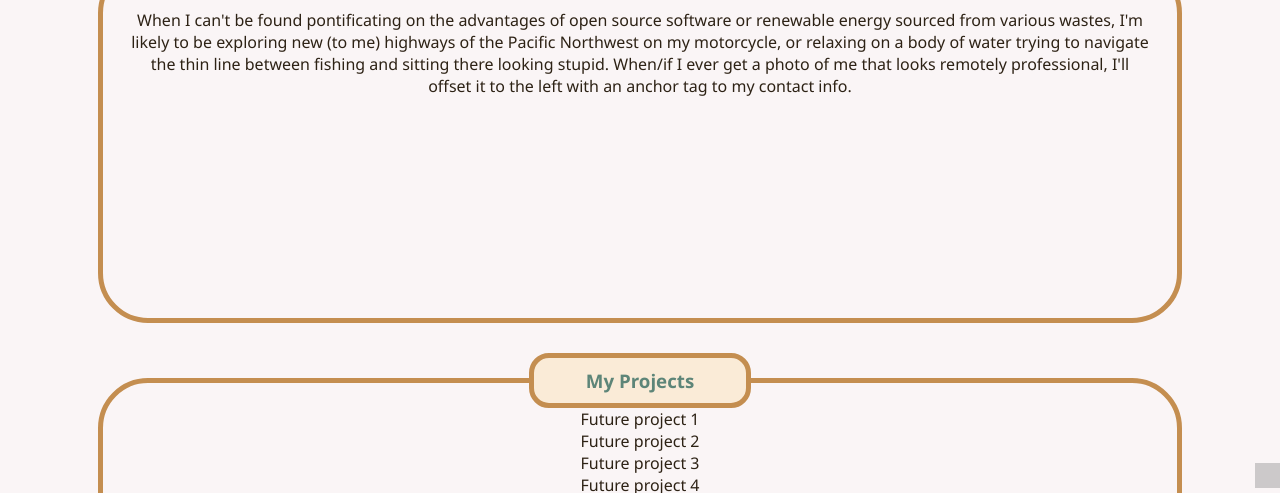
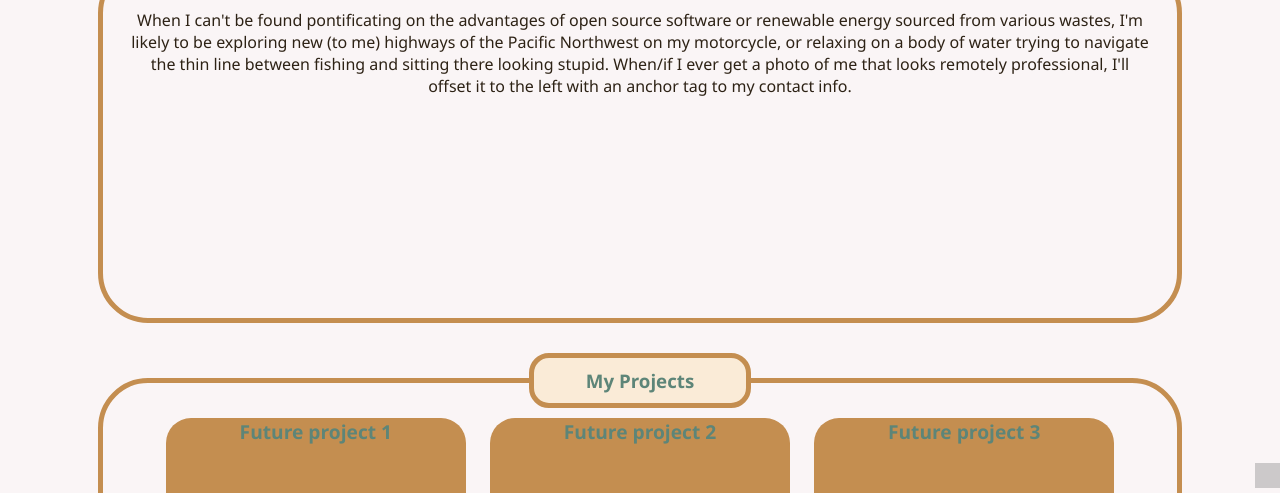
Before and after one commit to jevanson22/advanced_CSS_asignment, a plain HTML site: page index.html in a window 1280 px wide. Shown: the part 307-800 px from the top of the page. Drawn offline with Linux system fonts and the light colour scheme; grey boxes are pictures that could not be loaded.

Commit message:
Add files via upload

```diff
--- a/index.html
+++ b/index.html
@@ -28,13 +28,13 @@
             </p>
             </div>
 
-
+<!--get help with the new problems fixing the old problems created. Project div should expand down with content when in phone mode-->
         <section id="projects"><h3 class="card_header">My Projects</h3></section>
             <div class="card">
-                <div class="future_projects">Future project 1</div>
-                <div class="future_projects">Future project 2</div>
-                <div class="future_projects">Future project 3</div>
-                <div class="future_projects">Future project 4</div>
+                <div id="future_projects">Future project 1</div>
+                <div id="future_projects">Future project 2</div>
+                <div id="future_projects">Future project 3</div>
+                <div id="future_projects">Future project 4</div>
             </div>
 
 
--- a/style.css
+++ b/style.css
@@ -99,9 +99,16 @@ nav h2 {
 }
 
 #future_projects {
+    height: 300px;
+    width: 300px;
+    margin: 10px;
     color: #5D8578;
-    display:flex;
-    flex-wrap: wrap;
+    display: inline-flex;
+    background-color: #C48E50;
+    justify-content: center;
+    border-radius: 25px;
+    font-size: larger;
+    font-weight: 700;
 }
 
 footer img {
```
